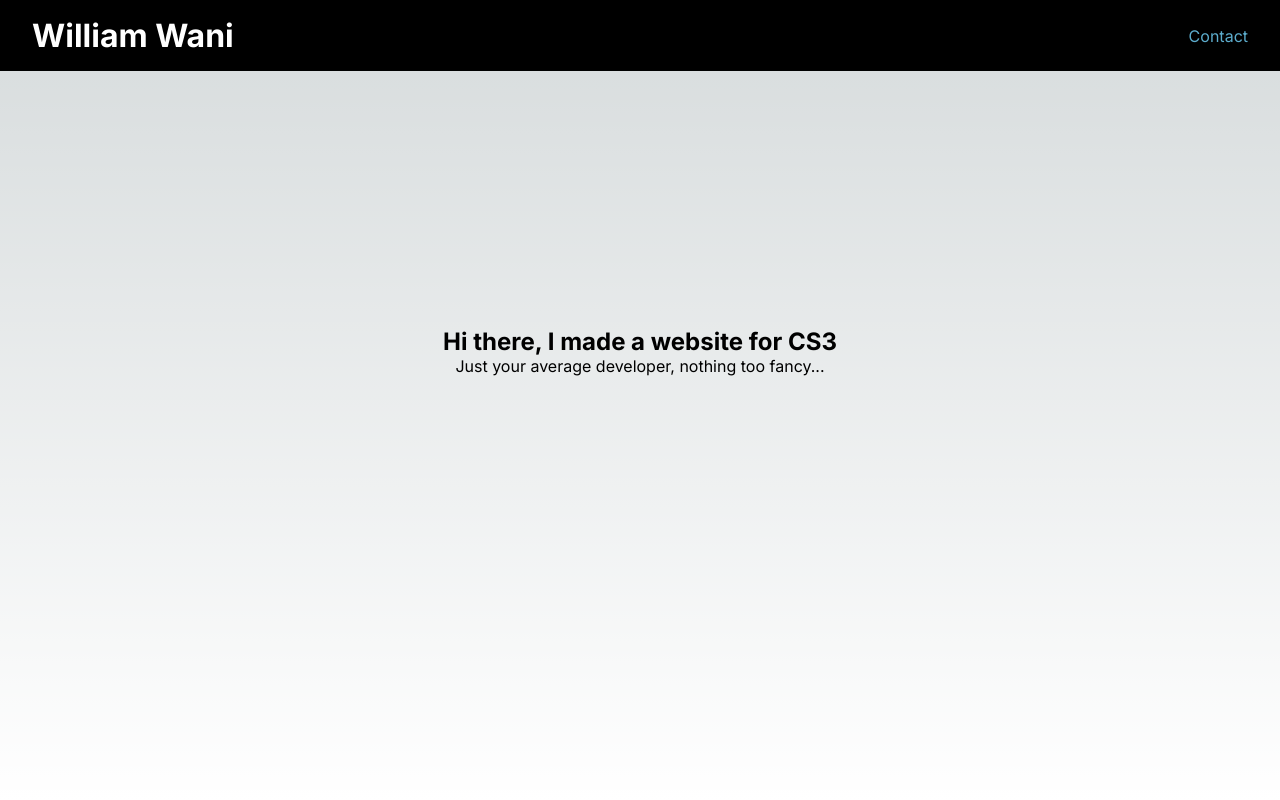
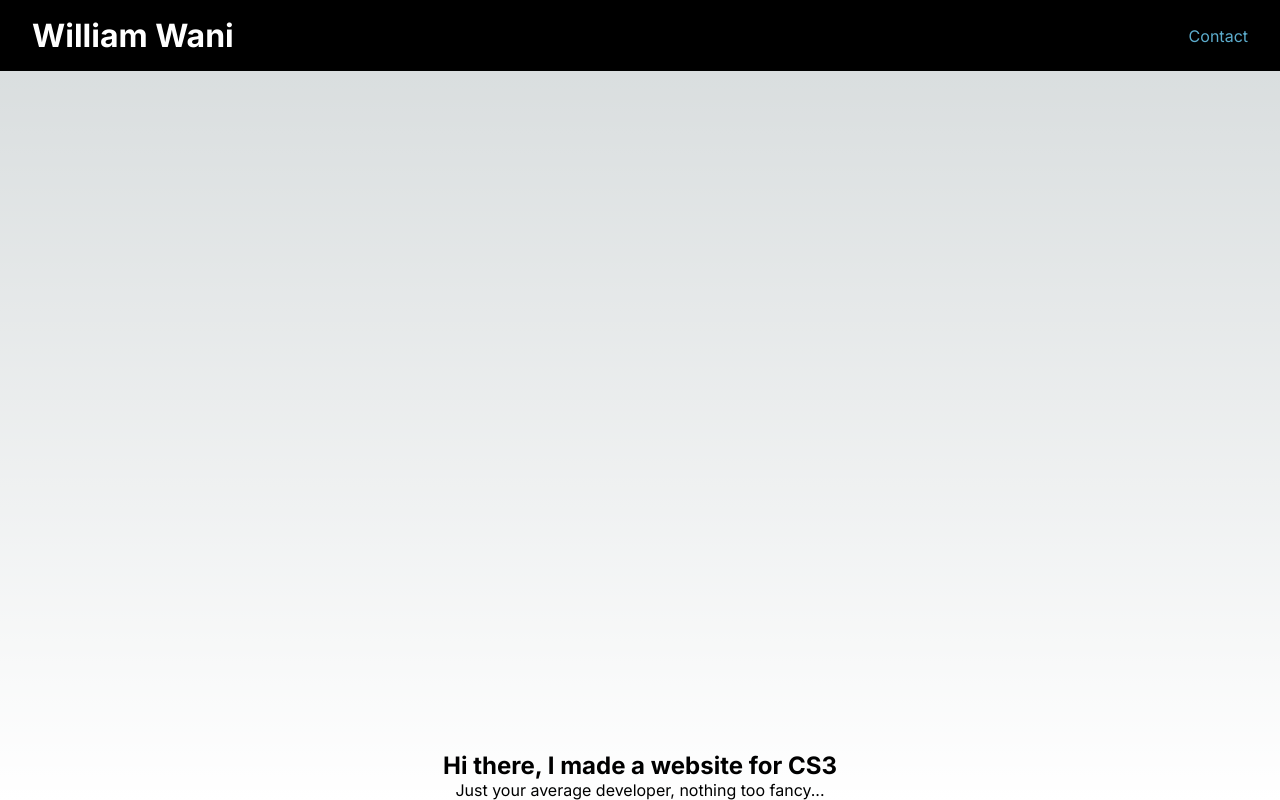
Before and after one commit to williwiser/my-app, a Next.js app: page / in a window 1280 px wide. Built offline with nearby package versions, Linux system fonts and the light colour scheme.

Commit message:
changed layout of body

```diff
--- a/src/app/page.module.css
+++ b/src/app/page.module.css
@@ -1,5 +1,6 @@
 .main {
   display: flex;
+  justify-content: space-between;
   flex-direction: column;
   align-items: center;
   padding: 0rem;
@@ -21,7 +22,6 @@
 }
 
 .sn {
-  margin-top: 20%;
   display: flex;
   align-items: center;
   justify-content: center;
```
